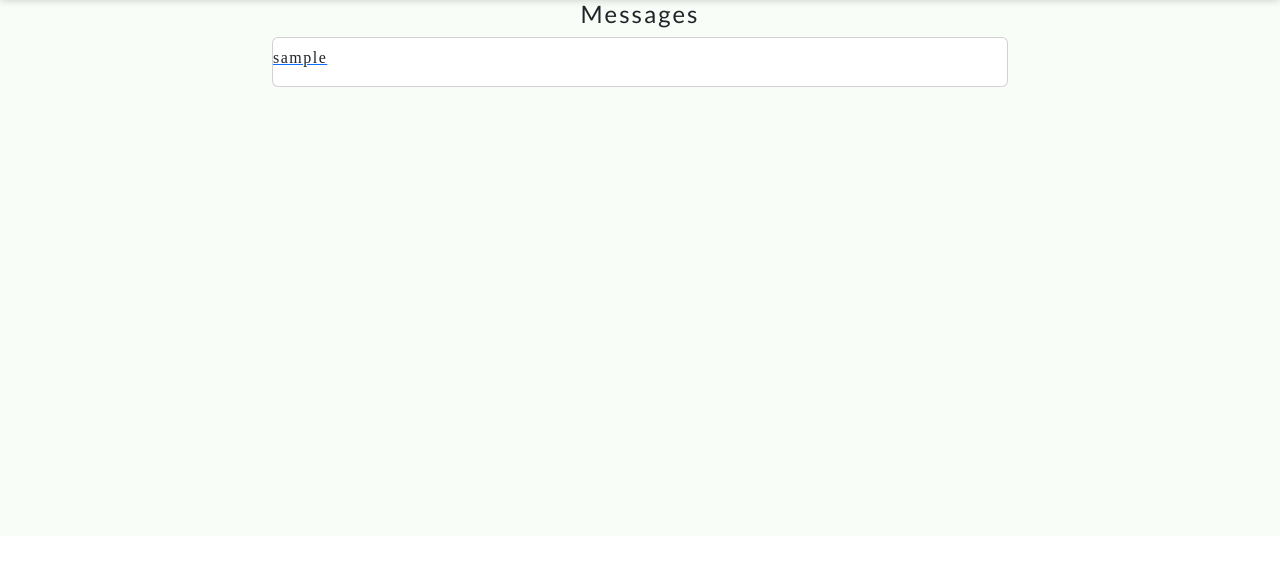
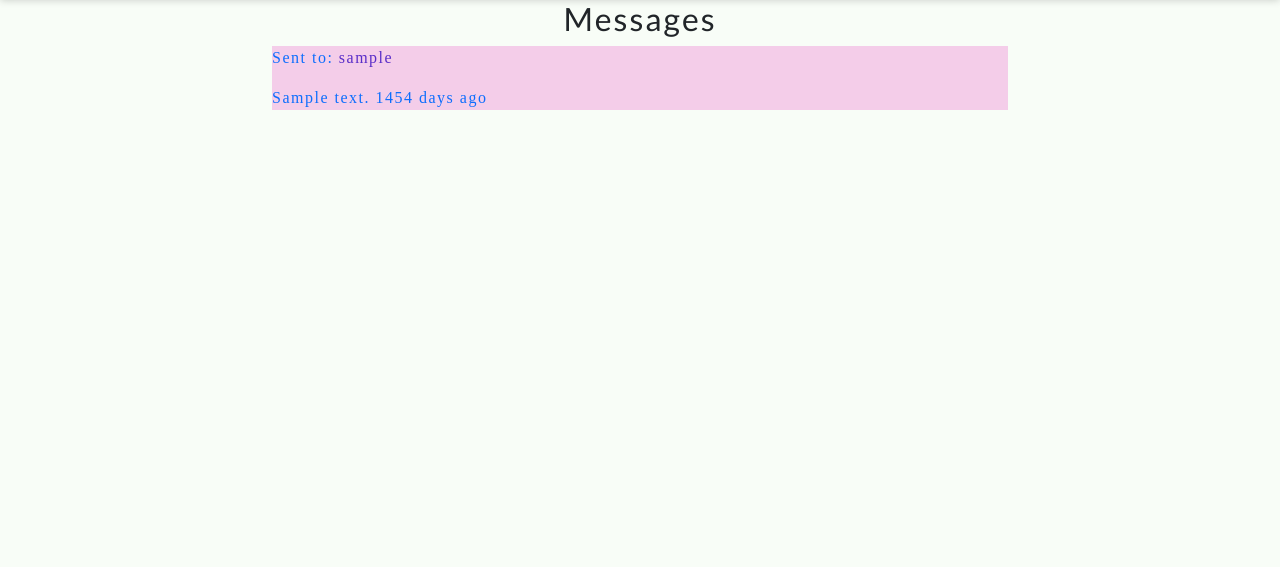
Before and after one commit to Erikas-Ramanauskas/Milestone-Project-4, a Django app: page /messages/ in a window 1280 px wide. Shown: the part 82-649 px from the top of the page. Run offline with Django 4.2, Linux system fonts and the light colour scheme; a user stored in the database is signed in; data comes from the database, SQL or seed files in the repository; tables that the repository leaves empty hold one stand-in row (values such as "Sample post"); data that the repository does not hold is empty; parts of the project's set-up code (start-up, migrations or seed data) failed here and were passed over; some libraries are stand-ins or nearby versions.

Commit message:
Message list fixed

```diff
--- a/chat_system/models.py
+++ b/chat_system/models.py
@@ -19,6 +19,9 @@ class Messages(models.Model):
         MessageContent, blank=True, related_name='messages')
     timestamp = models.DateTimeField(auto_now_add=True)
     product = models.ForeignKey(Product, on_delete=models.CASCADE, null=True)
+    last_message = models.CharField(
+        max_length=200, null=True, blank=True)
+    last_message_superuser = models.BooleanField(default=False)
 
     def __str__(self):
         return f"Sender: {self.sender} - Product: {self.product}"
--- a/chat_system/static/chat_system/css/chat_system.css
+++ b/chat_system/static/chat_system/css/chat_system.css
@@ -64,3 +64,13 @@
    display: flex;
    justify-content: start;
 }
+
+a.message-list-container{
+   text-decoration: none;
+}
+
+.message-text{
+    overflow: hidden;
+    text-overflow: ellipsis;
+    white-space: nowrap;
+}
--- a/chat_system/templates/chat_system/messages_list.html
+++ b/chat_system/templates/chat_system/messages_list.html
@@ -1,29 +1,66 @@
 {% extends "base.html" %}
 
 {% load static %}
+{% load custom_filters %}
+
 {% block extra_css %}
-<link rel="stylesheet" href="{% static 'products/css/products.css' %}" />
+<link rel="stylesheet" href="{% static 'chat_system/css/chat_system.css' %}" />
 {% endblock %}
+
 {% block extra_js %}
-<script defer src="{% static 'products/js/products.js' %}" crossorigin="anonymous"></script>
+<script defer src="{% static 'chat_system/js/chat_system.js' %}" crossorigin="anonymous"></script>
 {% endblock %}
 
 {% block content %}
 
 <div class="container">
-  <div id="chat-container" class="row justify-content-center">
-    <h4 class="text-center">Messages</h4>
+  <h2 class="text-center">Messages</h2>
+  <div class="row justify-content-center">
     <div class="col col-lg-8">
-      {% for chat in messages_list %}
-      <a href="{% url 'message' chat.product.id chat.sender.id %}">
-        <div class="card">
-          <div class="">
-            <h5 class="">{{ chat.product.name }}</h5>
-            <p class="">{{ chat.sender.username }}</p>
+       {% for chat in messages_list %}
+        <a href="{% url 'message' chat.product.id chat.sender.id %}" class="message-list-container">
+          <div class="color-4-bg">
+            {% if request.user.is_authenticated %}
+              {% if request.user.is_superuser %}
+                <div class="message-list-headder">
+                  <p>
+                    {% if chat.last_message_superuser %}
+                      <span class="white-text">Sent to: </span>
+                    {% else %}
+                      <span class="white-text">Recieved from: </span>
+                    {% endif %}
+                      <span class="color-5-text">{{ chat.sender }}</span>
+                      <span class="color-white">{{ chat.product }}</span>
+                  </p>
+                </div>
+                <div class="message-list-footer">
+                  <p class="col s12 messages-message-container teal-color-text">
+                    <span class="message-text">{{ chat.last_message }}</span>
+                    <span class="white-text messages-time">{{ chat.timestamp|calculate_time_ago }}</span>
+                  </p>
+                </div>
+              {% else %}
+                <div class="message-list-headder">
+                  <p>
+                    {% if chat.last_message_superuser %}
+                      <span class="white-text">Recieved from: </span>
+                    {% else %}
+                      <span class="white-text">Send to: </span>
+                    {% endif %}
+                      <span class="color-5-text">Support</span>
+                      <span class="color-white">{{ chat.product }}</span>
+                  </p>
+                </div>
+                <div class="message-list-footer">
+                  <p class="col s12 messages-message-container teal-color-text">
+                    <span class="message-text">{{ chat.last_message }}</span>
+                    <span class="white-text messages-time">{{ chat.timestamp|calculate_time_ago }}</span>
+                  </p>
+                </div>
+              {% endif %}
+            {% endif %}
           </div>
-        </div>
-      </a>
-       <br>
+        </a>
       {% endfor %}
     </div>
   </div>
--- /dev/null
+++ b/chat_system/templatetags/custom_filters.py
@@ -0,0 +1,31 @@
+from django import template
+from django.utils import timezone
+
+register = template.Library()
+
+
+@register.filter
+def calculate_time_ago(last_message_timestamp):
+    current_datetime = timezone.now()
+    time_diff = current_datetime - last_message_timestamp
+
+    time_d = time_diff.days
+    time_m = time_diff.seconds // 60
+    time_h = time_diff.seconds // 3600
+
+    if time_d == 1:
+        time_ago = f"{time_d} day ago"
+    elif time_d > 0:
+        time_ago = f"{time_d} days ago"
+    elif time_m == 1:
+        time_ago = f"{time_m} minute ago"
+    elif 0 < time_m < 59:
+        time_ago = f"{time_m} minutes ago"
+    elif time_h == 1:
+        time_ago = f"{time_h} hour ago"
+    elif 0 < time_h < 59:
+        time_ago = f"{time_h} hours ago"
+    else:
+        time_ago = "Just now"
+
+    return time_ago
--- a/chat_system/views.py
+++ b/chat_system/views.py
@@ -12,9 +12,11 @@ from django.contrib.auth.models import User
 @login_required
 def send_message(request, product_id, user_id):
     product = get_object_or_404(Product, id=product_id)
+    superuser = False
 
     if request.user.is_superuser:
         user = User.objects.get(id=user_id)
+        superuser = True
         try:
             chat = Messages.objects.get(sender=user, product=product)
         except Messages.DoesNotExist:
@@ -39,6 +41,9 @@ def send_message(request, product_id, user_id):
 
             chat.messages.add(message_content)
             chat.timestamp = timezone.now()
+
+            chat.last_message = message_content.content
+            chat.last_message_superuser = superuser
             chat.save()
 
             # Clear the form by providing a fresh instance
--- a/products/templates/products/product_detail.html
+++ b/products/templates/products/product_detail.html
@@ -43,7 +43,7 @@
         </div>
         {% elif user.is_authenticated %}
         <div class="edit-container">
-            <a class="edit-btn" href="{% url 'message' product.id %}" type="button" data-bs-toggle="tooltip" data-bs-placement="bottom" data-bs-title="Ask about"><i class="fa-regular fa-comment"></i></a>
+            <a class="edit-btn" href="{% url 'message' product.id request.user.id %}" type="button" data-bs-toggle="tooltip" data-bs-placement="bottom" data-bs-title="Ask about"><i class="fa-regular fa-comment"></i></a>
         </div>
         {% endif %}
         <h3 class="mb-0 color-1-text">{{ product.brand.friendly_name }}</h3>
--- a/templates/includes/navbar.html
+++ b/templates/includes/navbar.html
@@ -172,6 +172,14 @@
                     >Order History</a
                   >
                 </li>
+                <li class="nav-item">
+                  <a
+                    class="nav-link {% if url_name == 'order_list' %} active {% endif %}"
+                    aria-current="page"
+                    href="{% url 'messages' %}"
+                    >Messages</a
+                  >
+                </li>
                 <li><hr class="dropdown-divider" /></li>
                 <li class="nav-item">
                   <a
```
Also changed, not shown: chat_system/templates/chat_system/message_template.html (+50 -17 lines), chat_system/migrations/0002_messages_last_message.py (added), chat_system/migrations/0003_messages_last_message_superuser.py (added), chat_system/templatetags/__init__.py (added).
